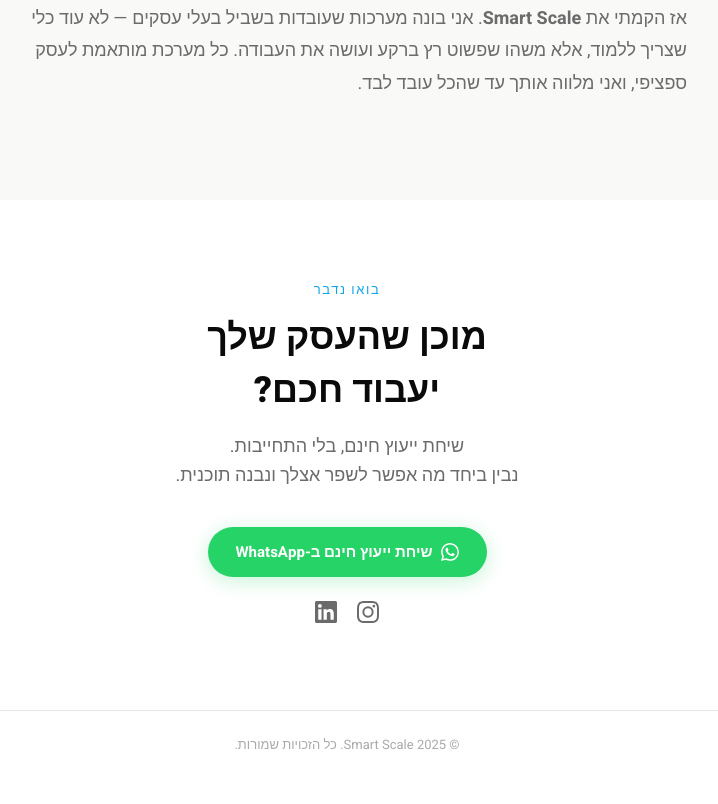
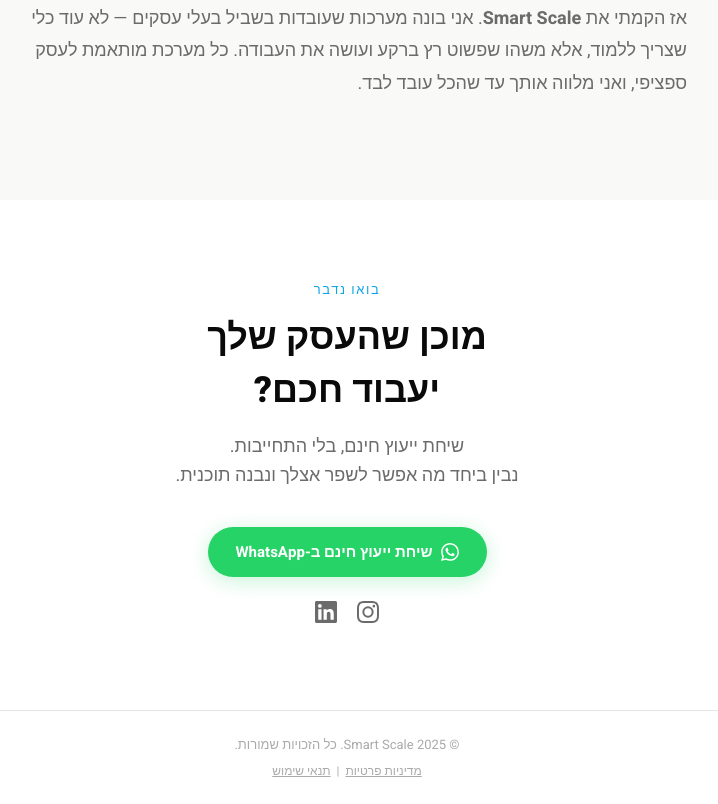
Before and after one commit to ilyam0408xx/main, a plain HTML site: page index.html in a window 1280 px wide. Shown: the part 4476-5280 px from the top of the page, without its empty margins (293-1011 px from the left). Before the commit the page ends 5254 px from the top, so only its background shows below. Drawn offline with Linux system fonts and the light colour scheme.

Commit message:
Add privacy policy and terms of service links to footer

```diff
--- a/index.html
+++ b/index.html
@@ -753,6 +753,7 @@
 <footer>
   <div class="wrap">
     <p>&copy; 2025 Smart Scale. כל הזכויות שמורות.</p>
+    <p style="margin-top:8px;font-size:12px;"><a href="https://sites.google.com/ilyamaltsev.com/privacy-policy/home" target="_blank" style="color:var(--light);text-decoration:underline;">מדיניות פרטיות</a> &nbsp;|&nbsp; <a href="https://sites.google.com/ilyamaltsev.com/terms-of-service/home" target="_blank" style="color:var(--light);text-decoration:underline;">תנאי שימוש</a></p>
   </div>
 </footer>
 
```
